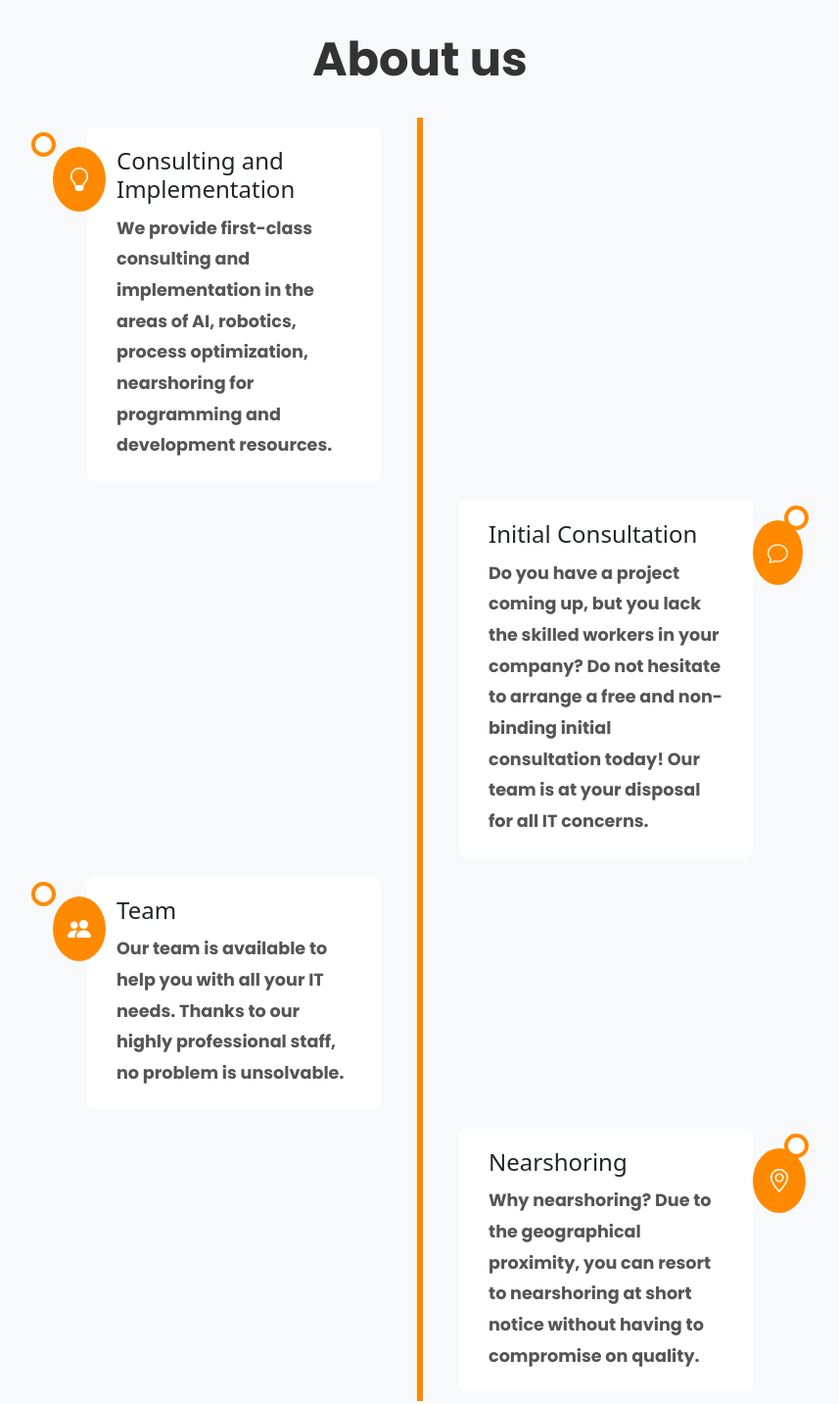
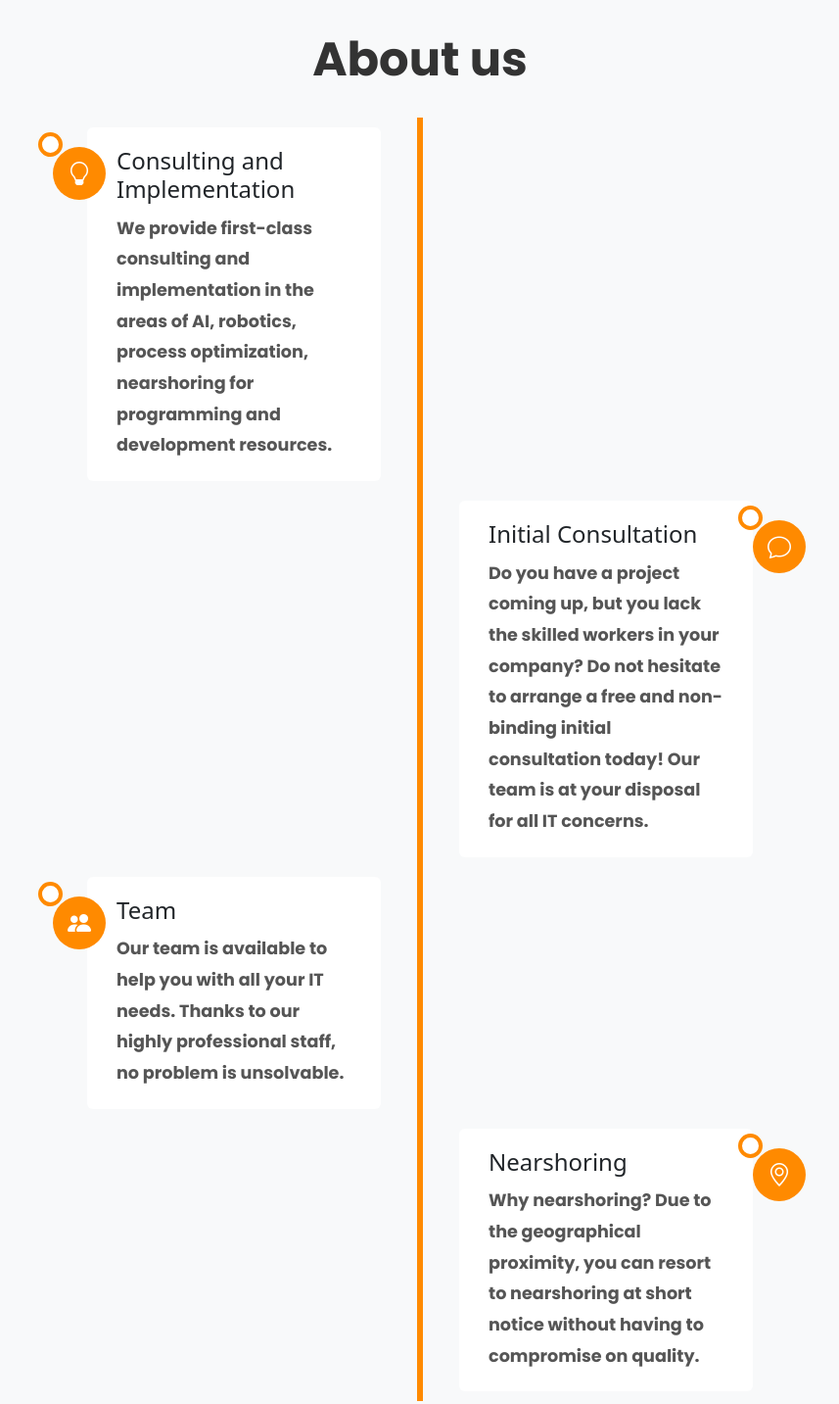
Before and after one commit to nikoladomazetovikj/shore_it_landing, a website built with Vite: page src/en/index.html in a window 1280 px wide. Shown: the part 820-2253 px from the top of the page at 98% size, without its empty margins (211-1068 px from the left). Built offline with nearby package versions, Linux system fonts and the light colour scheme.

Commit message:
improvements

```diff
--- a/src/css/main.css
+++ b/src/css/main.css
@@ -107,11 +107,15 @@
 }
 
 .timeline-item.left::after {
-    left: -17px;
+    left: -10px;
 }
 
 .timeline-item.right {
     left: 50%;
+
+}
+.timeline-item.right::after{
+    right: 30px;
 }
 
 .timeline-item.left {
@@ -249,5 +253,31 @@
 }
 
 .message-icon {
-    font-size: 1.3rem !important;
+    font-size: 1.5rem !important;
+    display: flex !important;
 }
+
+.light-icon {
+    font-size: 1.5rem !important;
+    display: flex !important;
+}
+.people-icon {
+    font-size: 1.5rem !important;
+    display: flex !important;
+}
+.location-icon {
+    font-size: 1.5rem !important;
+    display: flex !important;
+}
+@media(max-width:600px){
+    .timeline-item.left::after{
+        left: 20px;
+    }
+    .timeline-item.right::after {
+        left: 20px;
+    }
+    .message-icon{
+        font-size: 1.35rem !important;
+        display:flex !important;
+    }
+}
--- a/src/en/index.html
+++ b/src/en/index.html
@@ -73,7 +73,7 @@
             <div class="timeline-item left">
                 <div class="timeline-item-content">
                     <div class="timeline-icon">
-                        <i class="bi bi-lightbulb"></i>
+                        <i class="bi bi-lightbulb light-icon"></i>
                     </div>
                     <h2>Consulting and Implementation</h2>
                     <p class="mob-p">
@@ -95,7 +95,7 @@
             <div class="timeline-item left">
                 <div class="timeline-item-content">
                     <div class="timeline-icon">
-                        <i class="bi bi-people-fill"></i>
+                        <i class="bi bi-people-fill people-icon"></i>
                     </div>
                     <h2>Team</h2>
                     <p class="mob-p">
@@ -105,7 +105,7 @@
             <div class="timeline-item right">
                 <div class="timeline-item-content">
                     <div class="timeline-icon">
-                        <i class="bi bi-geo-alt"></i>
+                        <i class="bi bi-geo-alt location-icon"></i>
                     </div>
                     <h2>Nearshoring</h2>
                     <p class="mob-p">
@@ -225,7 +225,7 @@
             <div class="col-lg-4 col-md-6 mb-4 mb-md-0">
                 <h5 class="text-uppercase">Contact</h5>
                 <p>
-                    <strong>Telefon:</strong> +49 123 456 7890<br>
+                    <strong>Phone:</strong> +49 123 456 7890<br>
                     <strong>E-Mail:</strong> info@shoreit.de
                 </p>
             </div>
```
Also changed, not shown: src/index.html (+3 -3 lines).
